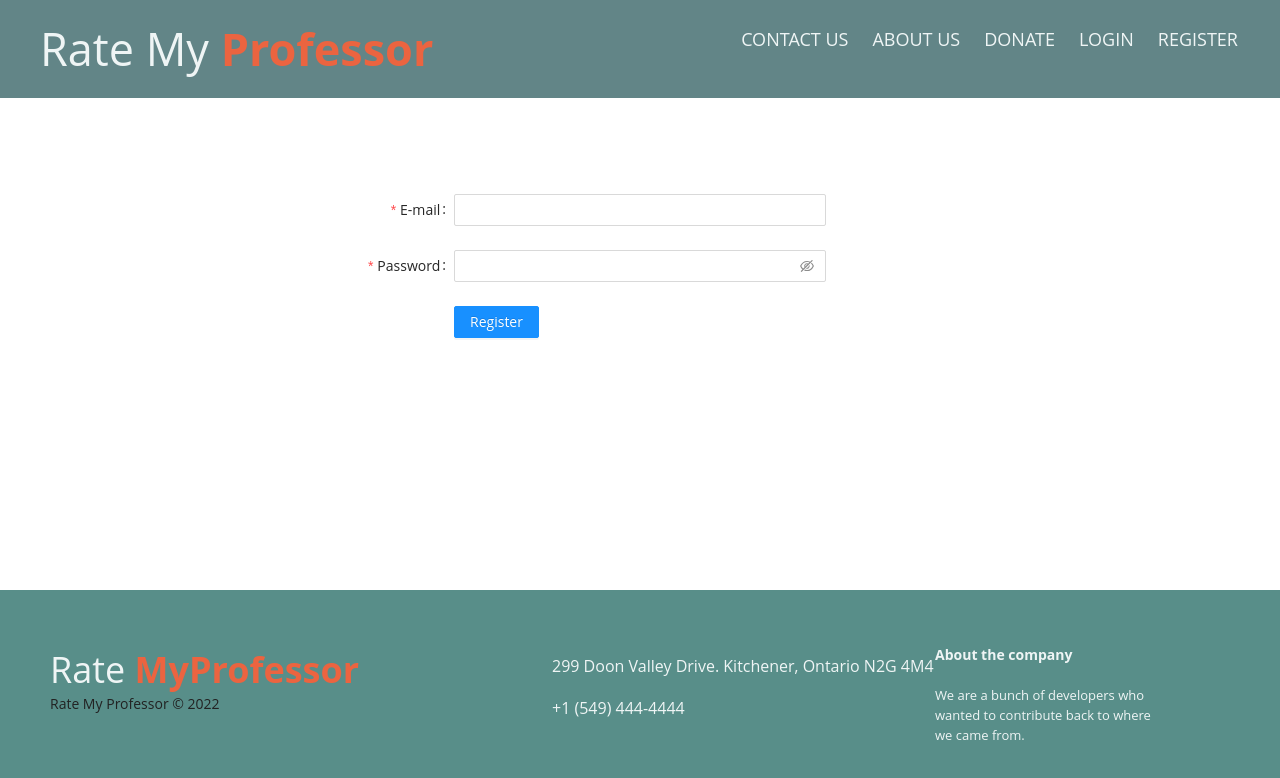
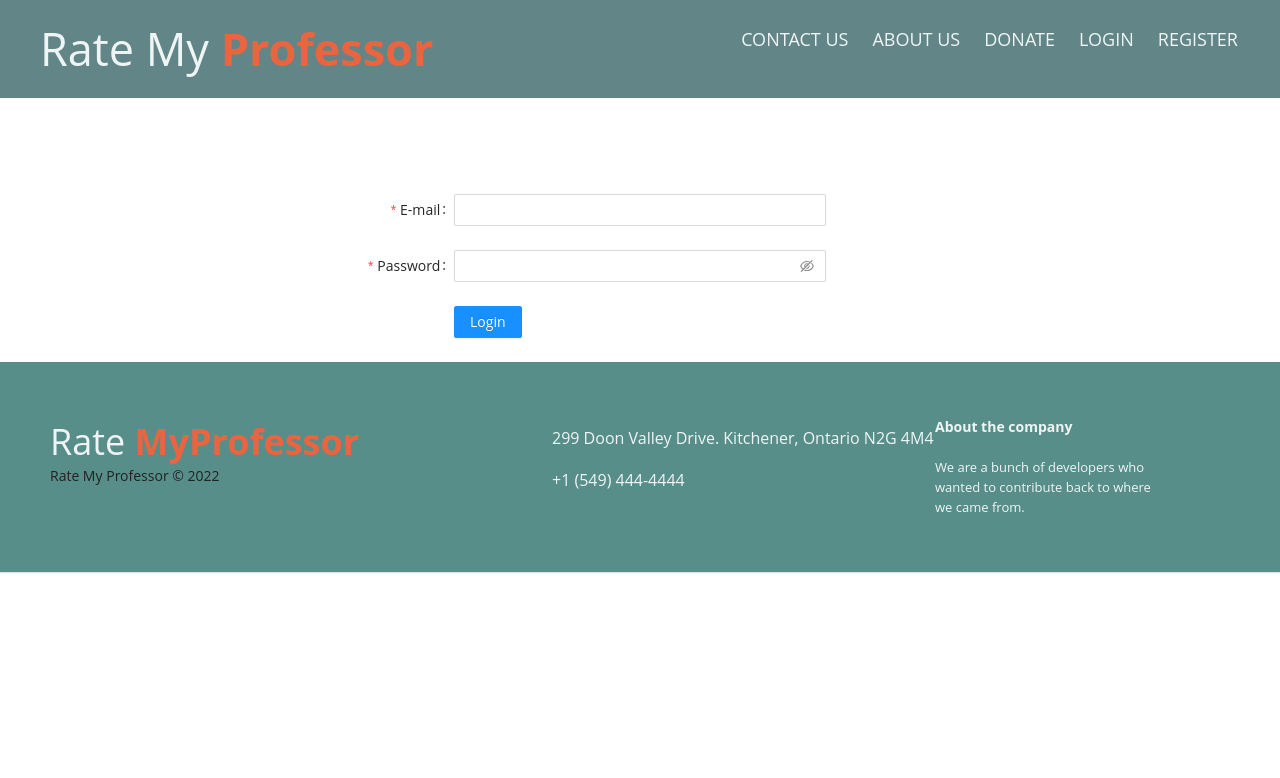
Before and after one commit to meeet-panchal/rate-my-professor, a React (Create React App) app: page /login in a window 1280 px wide. Shown: the top 778 px of the page. Built offline with nearby package versions, Linux system fonts and the light colour scheme.

Commit message:
Ui fixes for home cover

```diff
--- a/src/App.css
+++ b/src/App.css
@@ -360,9 +360,6 @@ img {
   text-align: left;
   font: bold 16px sans-serif;
   padding: 55px 50px;
-
-  position: fixed;
-  bottom: 0;
 }
 
 .footer-distributed .footer-left,
--- a/src/components/HomePage/home.js
+++ b/src/components/HomePage/home.js
@@ -15,7 +15,7 @@ const Home = () => {
     <div className="App">
       <section className="header">
         <div className="text-box">
-          <H1>
+          <H1 style={{ display: "flex", justifyContent: "center" }}>
             <BsFillEmojiLaughingFill></BsFillEmojiLaughingFill>{" "}
             <BsFillEmojiNeutralFill></BsFillEmojiNeutralFill>{" "}
             <BsFillEmojiFrownFill></BsFillEmojiFrownFill>{" "}
--- a/src/components/Login/login.js
+++ b/src/components/Login/login.js
@@ -109,7 +109,7 @@ const Login = () => {
             </Form.Item>
             <Form.Item {...tailFormItemLayout}>
               <Button className="visit-btn" type="primary" htmlType="submit">
-                Register
+                Login
               </Button>
             </Form.Item>
           </Form>
```
